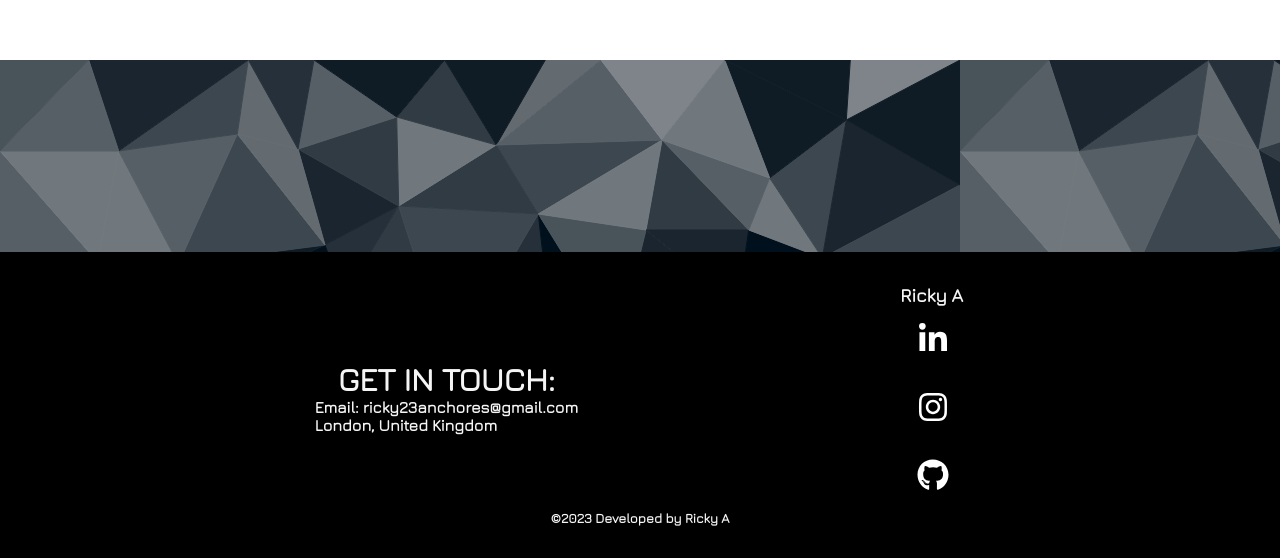
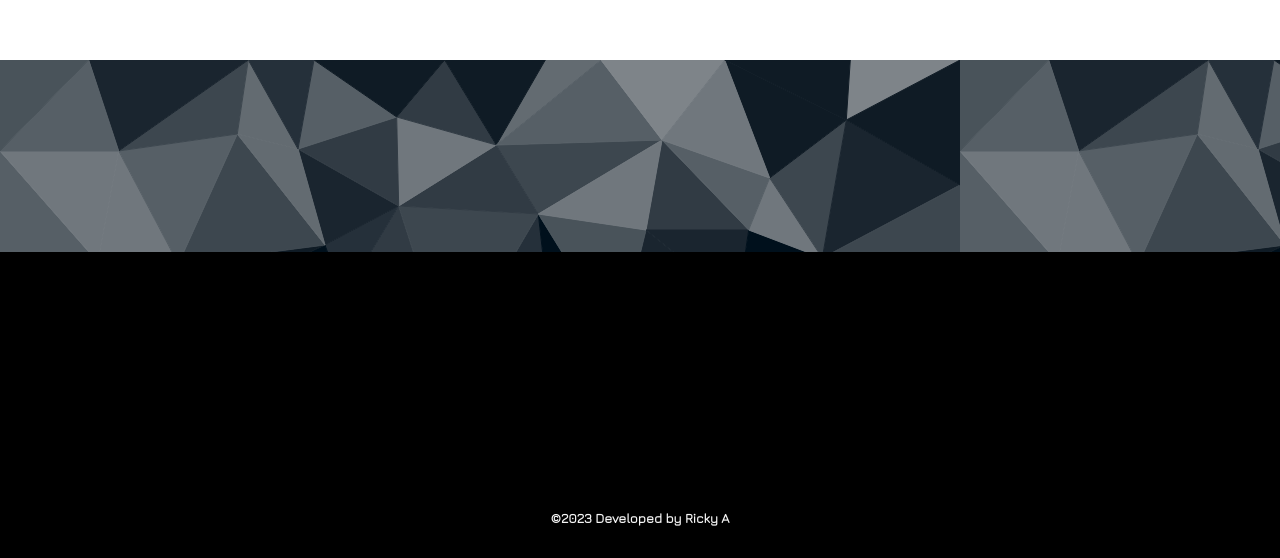
Before and after one commit to rickyanchores/rickyanchoresdev, a React (Create React App) app: page / in a window 1280 px wide. Shown: the part 3190-3748 px from the top of the page. Built offline with nearby package versions, Linux system fonts and the light colour scheme.

Commit message:
add animation

```diff
--- a/src/pages/About/About.jsx
+++ b/src/pages/About/About.jsx
@@ -6,7 +6,7 @@
             <div className="container" data-aos="fade-up">
                 <img src="https://rickyanchores.github.io/portfoliov2/static/media/me-back.ddf4cec7.jpg" alt="" />
                 <div className="abt-left">
-                <h3>About</h3>
+                <h3 data-aos="fade-left">About</h3>
                 <p>I'm Ricky, a Front End Developer based in London,UK Web Dev and Design. Well organised person, problem solver, independent employee with high attention to detail. Music and Art passionate</p>
                 </div>
             </div>
--- a/src/pages/Footer/Footer.jsx
+++ b/src/pages/Footer/Footer.jsx
@@ -15,11 +15,11 @@
         <div className='Footer'>
             <div className="container">
                 <div className="left">
-                    <h1>GET IN TOUCH:</h1>
-                    <h4>Email: ricky23anchores@gmail.com</h4>
-                    <h4>London, United Kingdom</h4>
+                    <h1 data-aos="fade-up">GET IN TOUCH:</h1>
+                    <h4 data-aos="fade-left">Email: ricky23anchores@gmail.com</h4>
+                    <h4 data-aos="fade-left">London, United Kingdom</h4>
                 </div>
-                <div className="right" id='contacts'>
+                <div className="right" id='contacts' data-aos="fade-in">
                     <h3>Ricky A</h3>
                     <div className="socialLink">
                         <a href="https://www.linkedin.com/in/rickyanchores/" target="_blank" rel="noreferrer">
```
Also changed, not shown: src/components/Card/Card.scss (line endings or trailing spaces).
